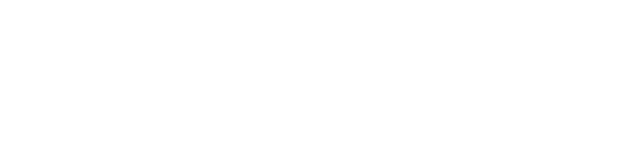
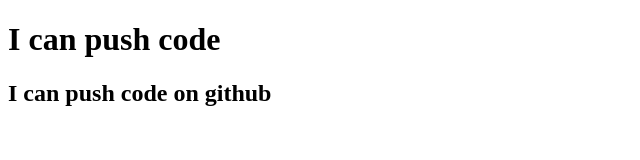
Before and after one commit to AyshaUrmi0/my-second-ripo, a plain HTML site: page index.html in a window 1280 px wide. Shown: the whole page, without its empty margins (0-640 px from the left). Drawn offline with Linux system fonts and the light colour scheme.

Commit message:
added header

```diff
--- a/index.html
+++ b/index.html
@@ -7,6 +7,7 @@
     <title>My Second Ripo</title>
 </head>
 <body>
-
+    <h1>I can push code</h1>
+    <h2>I can push code on github</h2>
 </body>
 </html>
```
